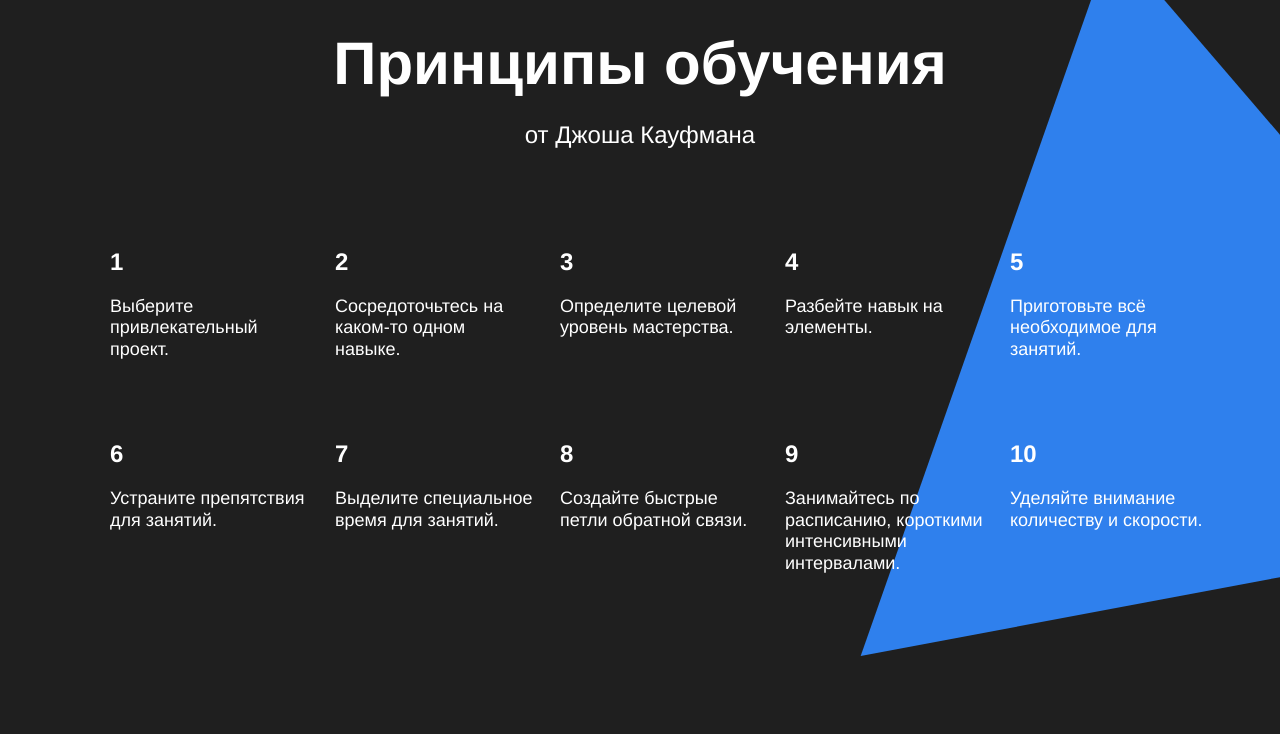
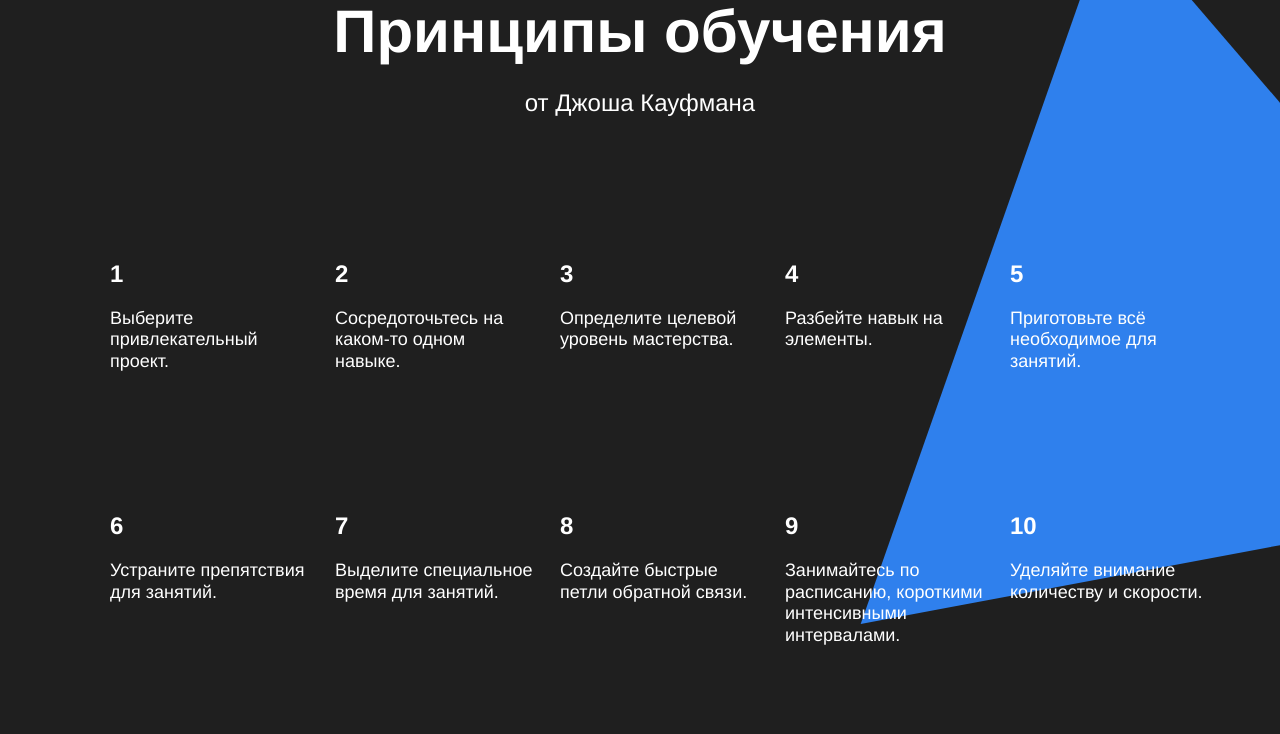
Before and after one commit to vasiatca/how-to-learn, a plain HTML site: page index.html in a window 1280 px wide. Shown: the part 2950-3684 px from the top of the page. Drawn offline with Linux system fonts and the light colour scheme.

Commit message:
Исправление ошибок 4

```diff
--- a/styles/style.css
+++ b/styles/style.css
@@ -173,26 +173,25 @@
   width: 1100px;
   margin-left: auto;
   margin-right: auto;
+  margin-top: 0;
+  margin-bottom: 0;
   display: flex;
   flex-wrap: wrap;
   justify-content: space-between;
+  list-style-type: none;
 }
 
 .table__cell {
   width: 250px;
   height: auto;
   margin-top: 60px;
-  padding-bottom: 0px;
-  list-style-type: none;
 }
 
 .table__cell_theme_dark {
   width: 200px;
   color: white;
-  padding-right: 0;
-  margin-top: 80px;
+  padding-top: 80px;
   z-index: 10;
-  padding-left: 0;
 }
 
 .table__heading {
```
